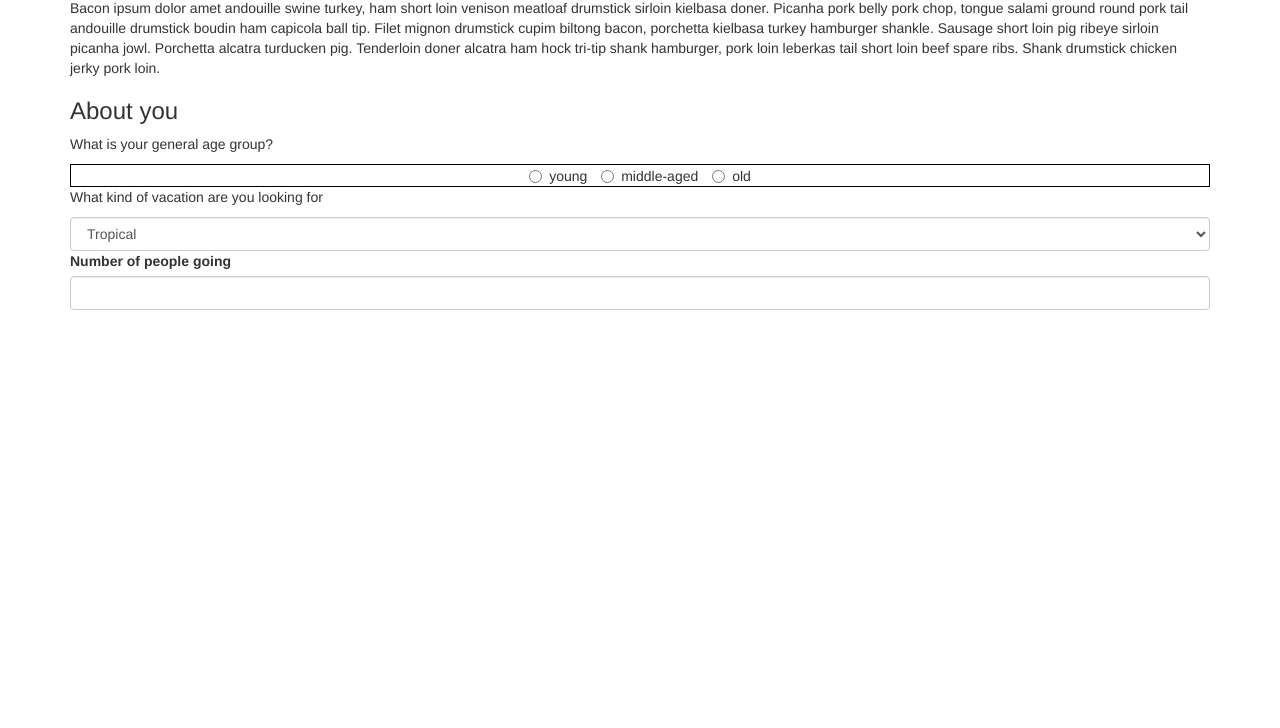
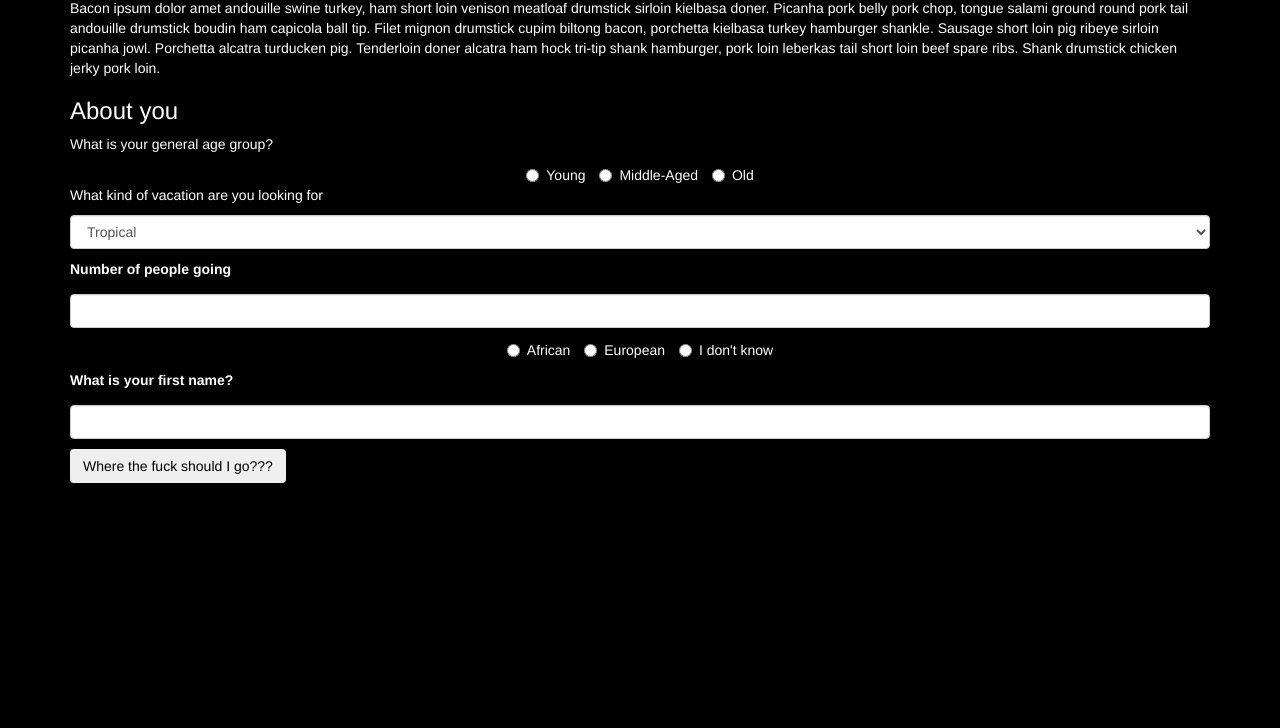
Before and after one commit to danjsiegel/Second_Code_review, a plain HTML site: page index.html in a window 1280 px wide. Shown: the part 72-800 px from the top of the page. Drawn offline with Linux system fonts and the light colour scheme.

Commit message:
added just enough custom css and bootstrap styling to meet assignment requirements

```diff
--- a/css/styles.css
+++ b/css/styles.css
@@ -1,4 +1,15 @@
-.radiogroup {
-  border: 1px solid black;
-  padding: none;
+.form-group {
+  margin-top: 10px;
+  margin-bottom: 10px;
 }
+.form-control {
+  margin-top: 10px;
+  margin-bottom: 10px;
+}
+body {
+  background-color: black;
+  color: white;
+}
+.btn {
+  color: black;
+}
--- a/index.html
+++ b/index.html
@@ -19,16 +19,16 @@
           <p>What is your general age group?</p>
           <div class="radiogroup text-center">
             <label class="radio-inline">
-              <input type="radio" name="radiogroup" id="young" value="young"> young
+              <input type="radio" name="radiogroup" id="young" value="young"> Young
             </label>
             <label class="radio-inline">
-              <input type="radio" name="radiogroup" id="middle-aged" value="middle-aged"> middle-aged
+              <input type="radio" name="radiogroup" id="middle-aged" value="middle-aged"> Middle-Aged
             </label>
             <label class="radio-inline">
-              <input type="radio" name="radiogroup" id="old" value="old"> old
+              <input type="radio" name="radiogroup" id="old" value="old"> Old
             </label>
           </div>
-          <div class="">
+          <div class="types">
             <p> What kind of vacation are you looking for</p>
             <select class="form-control" id="vacationtype">
               <option>Tropical</option>
@@ -38,13 +38,31 @@
           </div>
           <div class="form-group">
             <label for="number-of-people">Number of people going</label>
-            <input id="noun" class="form-control" type="text">
+            <input id="number-of-people" class="form-control" type="number">
           </div>
-
+          <div class="">
+            <div class="radiogroup text-center">
+              <label class="radio-inline">
+                <input type="radio" name="swallowgroup" id="african" value="african"> African
+              </label>
+              <label class="radio-inline">
+                <input type="radio" name="swallowgroup" id="european" value="european"> European
+              </label>
+              <label class="radio-inline">
+                <input type="radio" name="swallowgroup" id="idk" value="idk"> I don't know
+              </label>
+            </div>
+          </div>
+          <div class="form-group">
+            <label for="name">What is your first name?</label>
+            <input id="name" class="form-control" type="text">
+          </div>
         </div>
+        <button type="submit" class="btn">Where the fuck should I go???</button>
       </form>
     </div>
-
+    <div id="your-recommendation">
+    </div>
   </body>
 
 </html>
```
Also changed, not shown: img/montypython.png (added), img/tendies.jpg (added).
